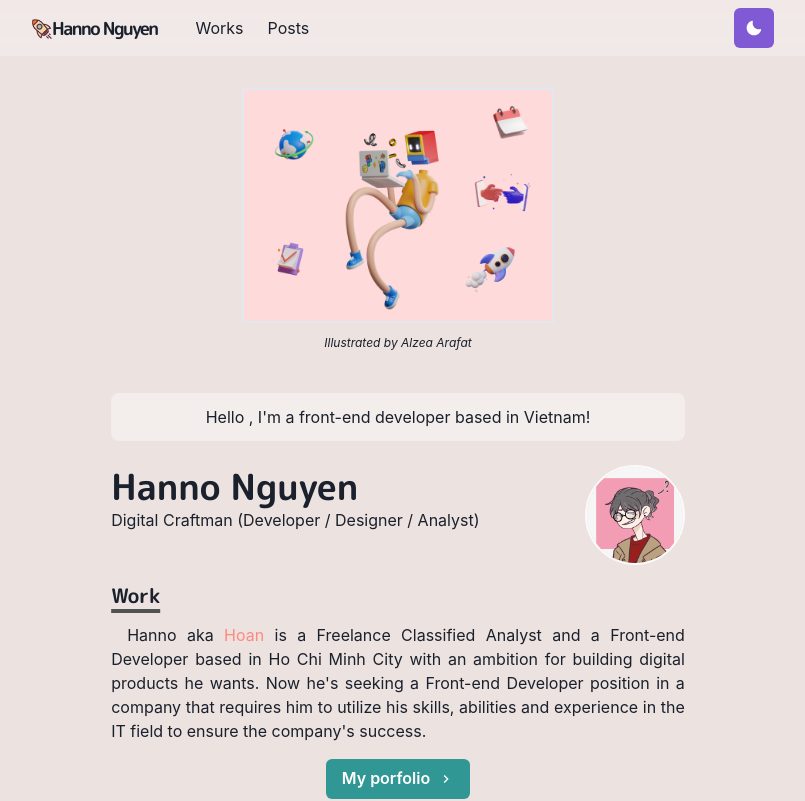
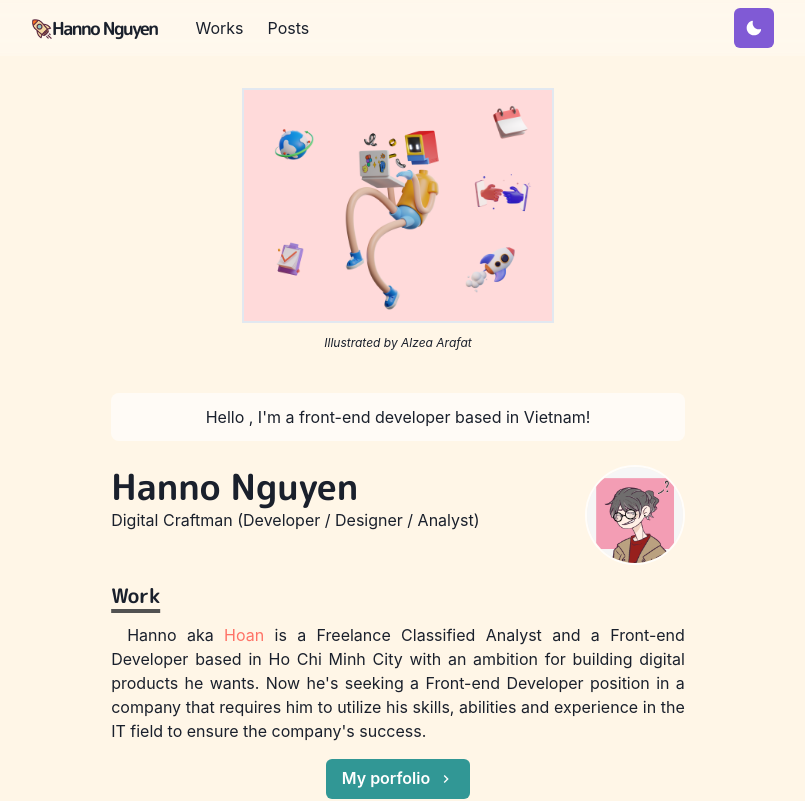
Before and after one commit to Raijin1302/hanno-homepage, a Next.js app: page / in a window 1280 px wide. Shown: the top 801 px of the page, without its empty margins (242-1047 px from the left). Built offline with nearby package versions, Linux system fonts and the light colour scheme.

Commit message:
change theme

```diff
--- a/lib/theme.js
+++ b/lib/theme.js
@@ -4,7 +4,7 @@ import { mode } from '@chakra-ui/theme-tools'
 const styles = {
   global: props => ({
     body: {
-      bg: mode('#ece2e0', '#484848')(props)
+      bg: mode('#fff6e7', '#484848')(props)
     }
   })
 }
@@ -25,7 +25,7 @@ const components = {
   },
   Link: {
     baseStyle: props => ({
-      color: mode('#ff8a80', '#ff63c3')(props),
+      color: mode('#ff7367', '#ff63c3')(props),
       textUnderlineOffset: 3
     })
   }
--- a/pages/index.js
+++ b/pages/index.js
@@ -18,15 +18,8 @@ import Section from '../components/section'
 import { BioSection, BioYear } from '../components/bio'
 
 import Paragraph from '../components/paragraph'
-import { GridItem } from '../components/grid-item'
 
-import {
-  IoLogoTwitter,
-  IoLogoInstagram,
-  IoLogoGithub,
-  IoLogoDiscord,
-  IoLogoGoogle
-} from 'react-icons/io5'
+import { IoLogoInstagram, IoLogoGithub, IoLogoGoogle } from 'react-icons/io5'
 
 const Page = () => {
   return (
@@ -35,7 +28,7 @@ const Page = () => {
         <Section delay={0.9}>
           <Box
             borderRadius="lg"
-            bg={useColorModeValue('whiteAlpha.500', 'whiteAlpha.200')}
+            bg={useColorModeValue('whiteAlpha.700', 'whiteAlpha.200')}
             p={3}
             mb={6}
             mt={6}
```
